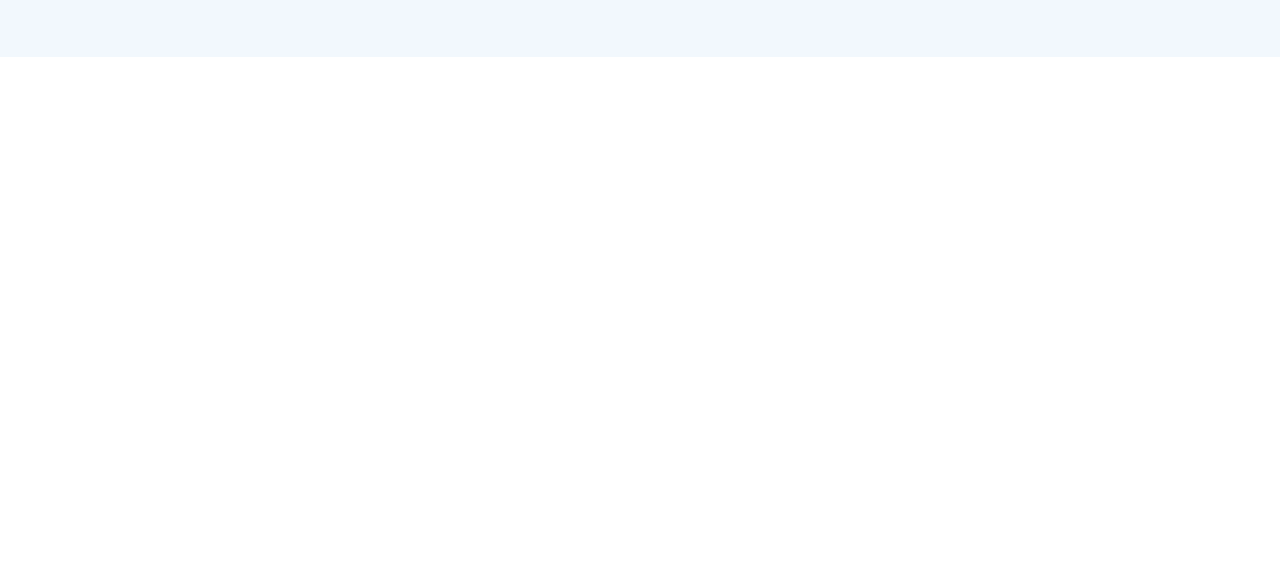
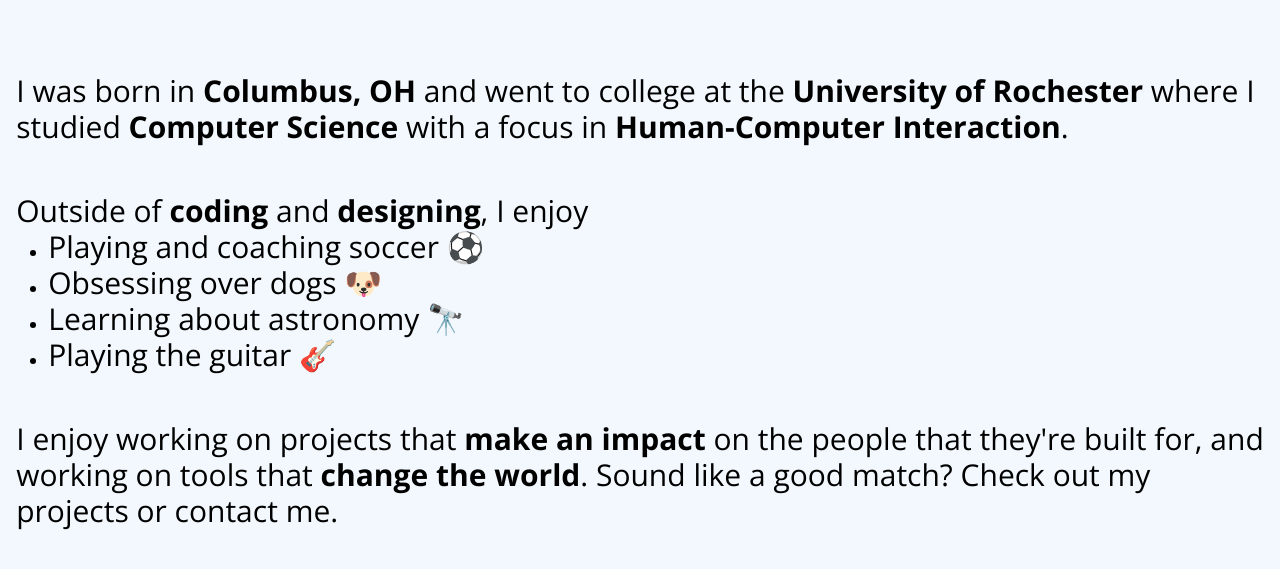
Before and after one commit to emma-campbell/emmacampbell.dev, a React (Create React App) app: page / in a window 1280 px wide. Shown: the part 743-1312 px from the top of the page. Before the commit the page ends 800 px from the top, so only its background shows below. Built offline with nearby package versions, Linux system fonts and the light colour scheme.

Commit message:
basic layout about

```diff
--- a/src/App.js
+++ b/src/App.js
@@ -1,10 +1,13 @@
 import Layout from "./components/Layout";
+
 import Hero from "./components/Hero";
+import About from "./components/About";
 
 function App() {
   return (
     <Layout>
       <Hero/>
+      <About/>
     </Layout>
   );
 }
--- /dev/null
+++ b/src/components/About/index.js
@@ -0,0 +1,73 @@
+import React from "react";
+import styled from "styled-components";
+
+const StyledAbout = styled.section.attrs({
+  className: "bg-white max-w-8xl pt-20 flex flex-col justify-center items-center",
+})``;
+
+const LeftAlignedText = styled.div.attrs({
+  className: "text-left flex flex-col",
+})``;
+
+const Paragraph = styled.div.attrs({
+  className: "pb-12",
+})`
+  & b {
+    font-weight: 700;
+  }
+`;
+
+const About = () => {
+  return (
+    <StyledAbout id="about">
+      <LeftAlignedText>
+        <Paragraph>
+          <p className="text-3xl font-light">
+            I was born in <b>Columbus, OH</b> and went to college at the{" "}
+            <b>University of Rochester</b> where I
+          </p>
+          <p className="text-3xl font-light">
+            studied <b>Computer Science</b> with a focus in{" "}
+            <b>Human-Computer Interaction</b>.
+          </p>
+        </Paragraph>
+        <Paragraph>
+          <p className="text-3xl font-light">
+            Outside of <b>coding</b> and <b>designing</b>, I enjoy
+          </p>
+          <ul className="list-disc pl-8">
+            <li>
+              <p className="text-3xl font-light">
+                Playing and coaching soccer ⚽️
+              </p>
+            </li>
+            <li>
+              <p className="text-3xl font-light">Obsessing over dogs 🐶</p>
+            </li>
+            <li>
+              <p className="text-3xl font-light">Learning about astronomy 🔭</p>
+            </li>
+            <li>
+              <p className="text-3xl font-light">Playing the guitar 🎸</p>
+            </li>
+          </ul>
+        </Paragraph>
+        <Paragraph>
+          <p className="text-3xl font-light">
+            I enjoy working on projects that <b>make an impact</b> on the people
+            that they're built for, and
+          </p>
+          <p className="text-3xl font-light">
+            working on tools that <b>change the world</b>. Sound like a good
+            match? Check out my
+          </p>
+          <p className="text-3xl font-light">
+            <a>projects</a> or <a>contact me</a>.
+          </p>
+        </Paragraph>
+      </LeftAlignedText>
+    </StyledAbout>
+  );
+};
+
+export default About;
--- a/src/components/Hero/index.js
+++ b/src/components/Hero/index.js
@@ -52,7 +52,7 @@
 
 const Hero = () => {
   return (
-    <StyledHero>
+    <StyledHero id="hero">
       <Slant>
         {" "}
         {/* SVG SLANT */}
```
